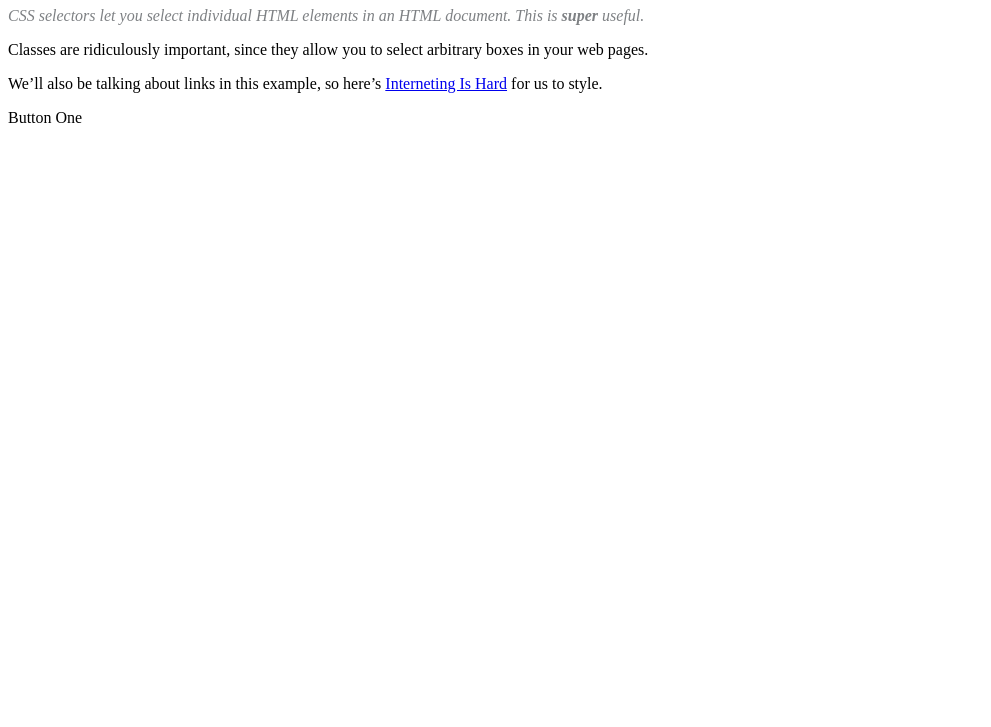
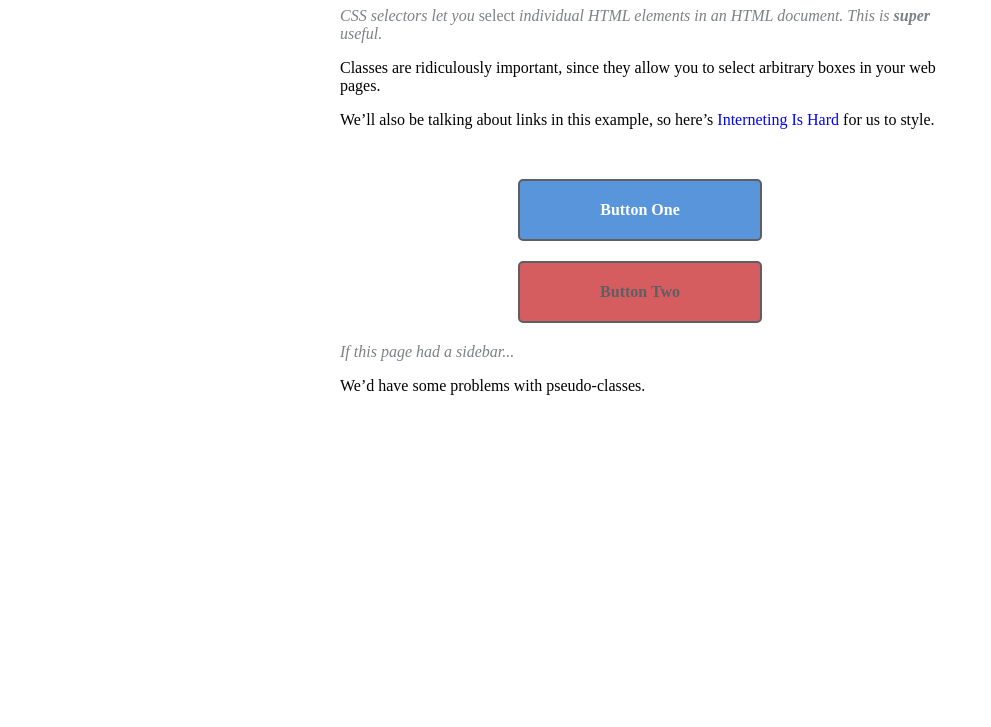
Before and after one commit to chris-melo/internetingishard, a plain HTML site: page css-selectors/selectors.html in a window 1280 px wide. Shown: the part 73-800 px from the top of the page, without its empty margins (0-991 px from the left). Drawn offline with Linux system fonts and the light colour scheme.

Commit message:
finished chapter 6

```diff
--- a/css-selectors/selectors.html
+++ b/css-selectors/selectors.html
@@ -6,6 +6,8 @@
     <link rel='stylesheet' href='style.css'/>
   </head>
   <body>
+<div class="page">
+
     <h1>CSS Selectors</h1>
 
     <p class="synopsis">CSS selectors let you <em>select</em> individual HTML elements in an HTML document. This is <strong>super</strong> useful.</p>
@@ -14,7 +16,15 @@
 
     <p>We’ll also be talking about links in this example, so here’s <a href='https://internetingishard.com'>Interneting Is Hard</a> for us to style.</p>
 
-    <div>Button One</div>
+    <a href="nowhere.html" class="button">Button One</a>
 
+    <a id='button-2' class='button' href='nowhere.html'>Button Two</a>
+
+    <div class='sidebar'>
+      <p>If this page had a sidebar...</p>
+      <p>We’d have some problems with pseudo-classes.</p>
+    </div>
+
+</div>
   </body>
 </html>
--- a/css-selectors/style.css
+++ b/css-selectors/style.css
@@ -2,3 +2,111 @@
   color: #7E8184;
   font-style: italic;
 }
+
+.button:link,
+.button:visited {
+  display: block;
+  text-decoration: none;
+  color: #fff;
+  background-color: #5995DA;
+  font-weight: bold;
+  padding: 20px;
+  text-align: center;
+  border: 2px solid #5D6063;
+  border-radius: 5px;
+
+  width: 200px;
+  margin: 20px auto;
+}
+
+.page {
+  width: 600px;
+  margin: 0 auto;
+}
+
+.call-to-action {
+  font-style: italic;
+  background-color: #EEB75A
+}
+
+.synopsis em {
+  font-style: normal;
+}
+
+a:link {
+  color: blue;
+  text-decoration: none;
+}
+
+a:visited {
+  color: purple;
+}
+
+a:hover {
+  color: aqua;
+  text-decoration: underline;
+}
+
+a:active {
+  color: red;
+}
+
+a:visited:hover {
+  color: orange;
+}
+
+a:visited:active {
+  color: red;
+}
+
+.button:hover,
+.button:visited:hover {
+  color: #fff;
+  background-color: #76AEED
+}
+
+.button:active,
+.button:visited {
+  color: #fff;
+  background-color: #5995DA;
+}
+
+.call-to-action:link,
+.call-to-action:visited {
+  font-style: italic;
+  background-color: #EEB75A;
+}
+
+.call-to-action:hover,
+.call-to-action:visited:hover {
+  background-color: #F5CF8E;
+}
+
+.call-to-action:active,
+.call-to-action:visited:active {
+  background-color: #EEB75A;
+}
+
+p:last-of-type {
+  margin-bottom: 50px;
+}
+
+p:first-of-type {
+  color: #7E8184;
+  font-style: italic;
+}
+
+.page > p:first-of-type {
+  color:#7E8184;
+  font-style:italic;
+}
+
+#button-2 {
+  color: #5D6063;
+  background-color: #D55C5F;
+}
+
+.call-to-action:link,
+.call-to-action:visited {
+  background-color: #D55C5F;
+}
```
